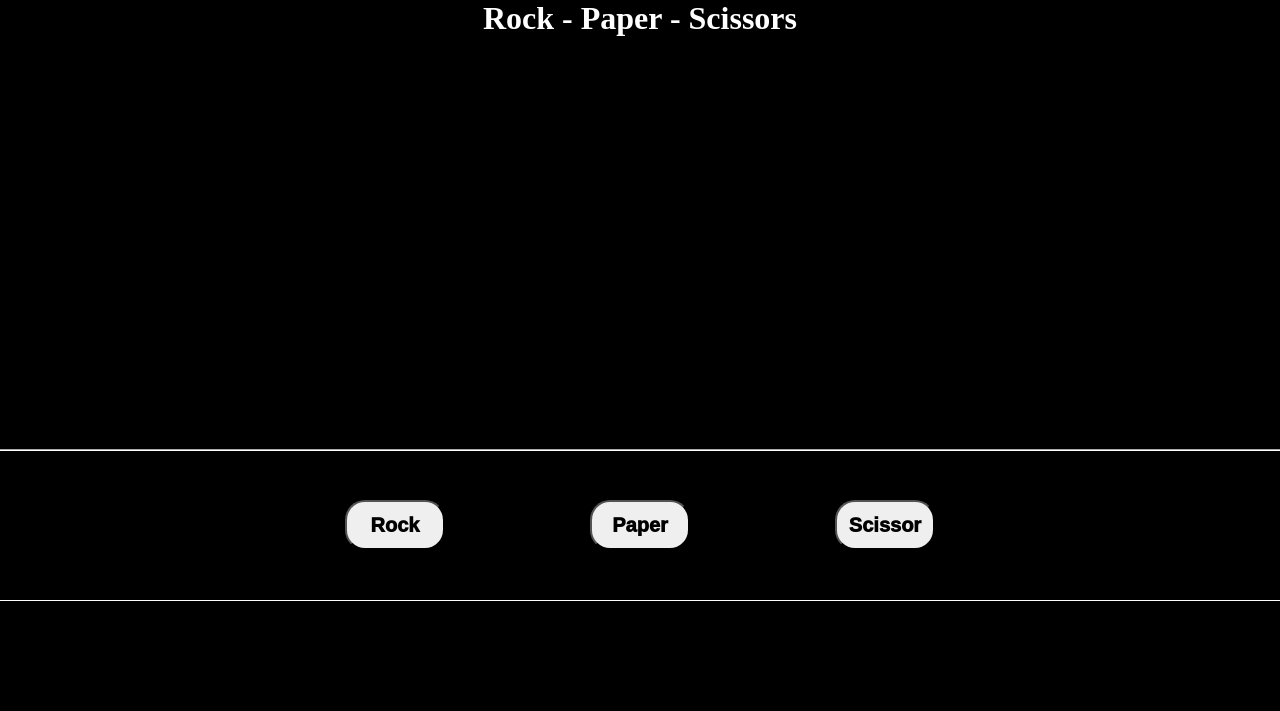
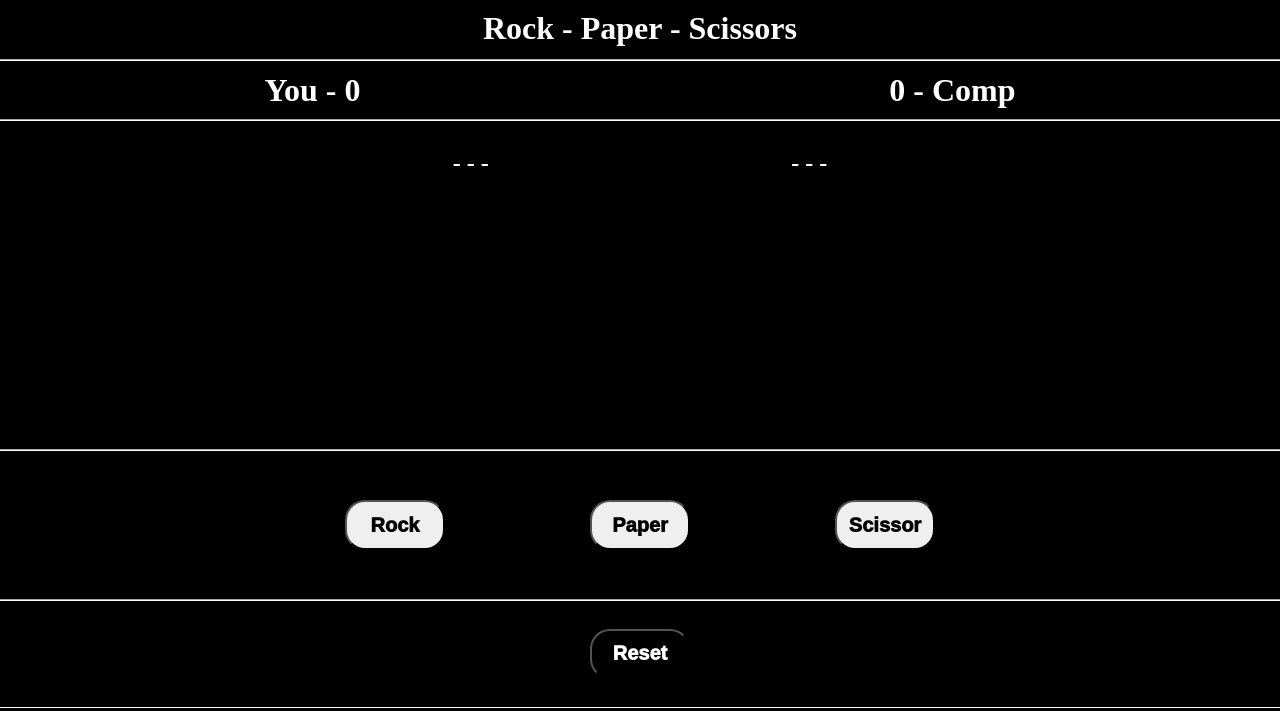
Before and after one commit to Emmanuel-va1d/rock-paper-scissors, a plain HTML site: page index.html in a window 1280 px wide. Drawn offline with Linux system fonts and the light colour scheme.

Commit message:
Added a score board and a reset button in the UI

```diff
--- a/index.html
+++ b/index.html
@@ -10,12 +10,26 @@
 </head>
 <body>
     <div class="game">
-        <h1 class="title">Rock - Paper - Scissors</h1>
+        <div class="title">
+            <h1>Rock - Paper - Scissors</h1>
+        </div>
+        <div class="players">
+            <h1>You - 0</h1>
+            <h1></h1>
+            <h1>0 - Comp</h1>
+        </div>
+        <div class="play">
+            <h2 id="player">- - -</h2>
+            <h2 id="computer">- - -</h2>
+        </div>
     </div>
     <div class="ui">
         <button id="rock">Rock</button>
         <button id="paper">Paper</button>
         <button id="scissors">Scissor</button>
     </div>
+    <div class="reset">
+        <button id="reset">Reset</button>
+    </div>
 </body>
 </html>
--- a/styles.css
+++ b/styles.css
@@ -11,10 +11,6 @@ div {
     outline-color: white;
     outline-width: 1px;
     outline-style: inset;
-}
-
-.title {
-    text-align: center;
 }
 
 button {
@@ -31,6 +27,26 @@ button {
     height: 450px;
 }
 
+.title {
+    text-align: center;
+    height: 50px;
+    padding-top: 10px;
+}
+
+.players {
+    display: flex;
+    justify-content: space-evenly;
+    align-items: center;
+    height: 60px;
+}
+
+.play {
+    display: flex;
+    justify-content: space-evenly;
+    padding: 30px 150px 0 150px;
+    height: 300px;
+}
+
 .ui {
     position: relative;
     width: auto;
@@ -40,3 +56,15 @@ button {
     justify-content: space-evenly;
     padding: 0 200px 0 200px;
 }
+
+.reset {
+    display: flex;
+    align-items: center;
+    justify-content: space-evenly;
+    height: 107px;
+}
+
+.reset button {
+    background-color: black;
+    color: white;
+}
```
